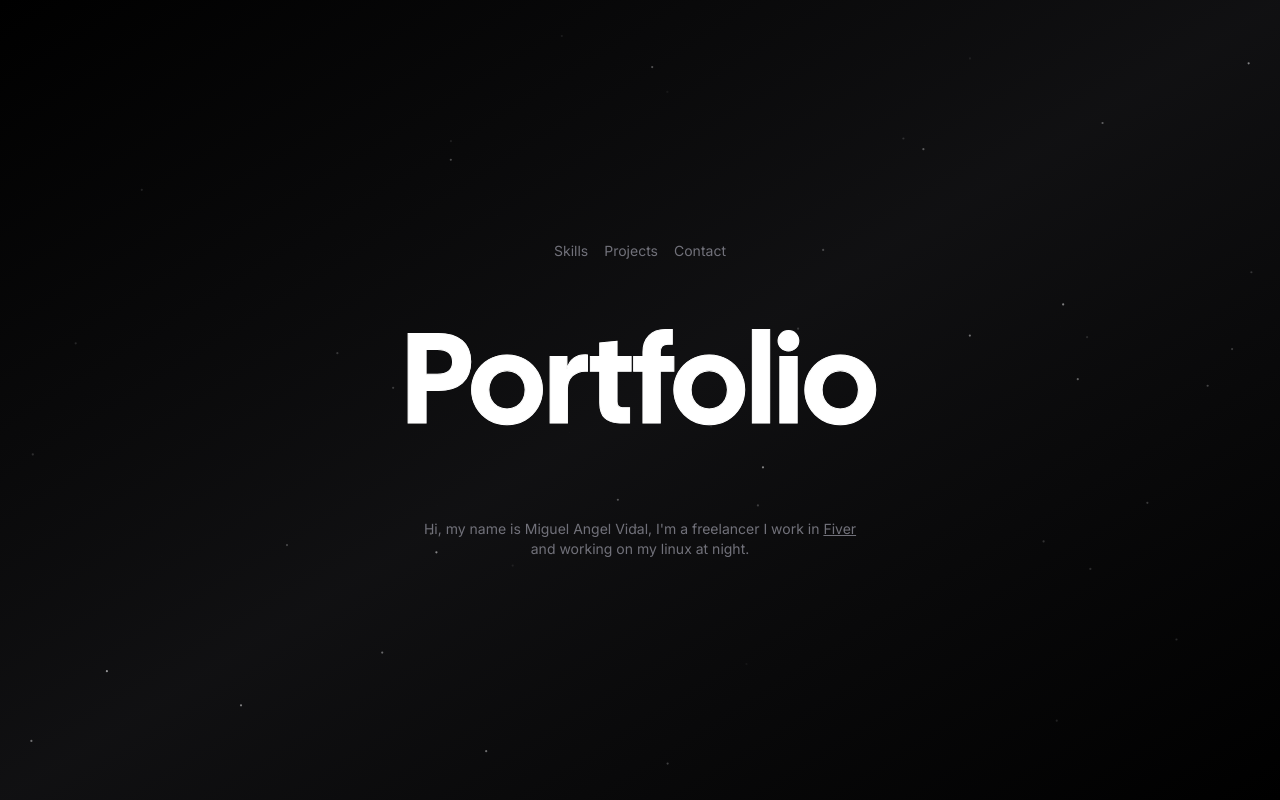
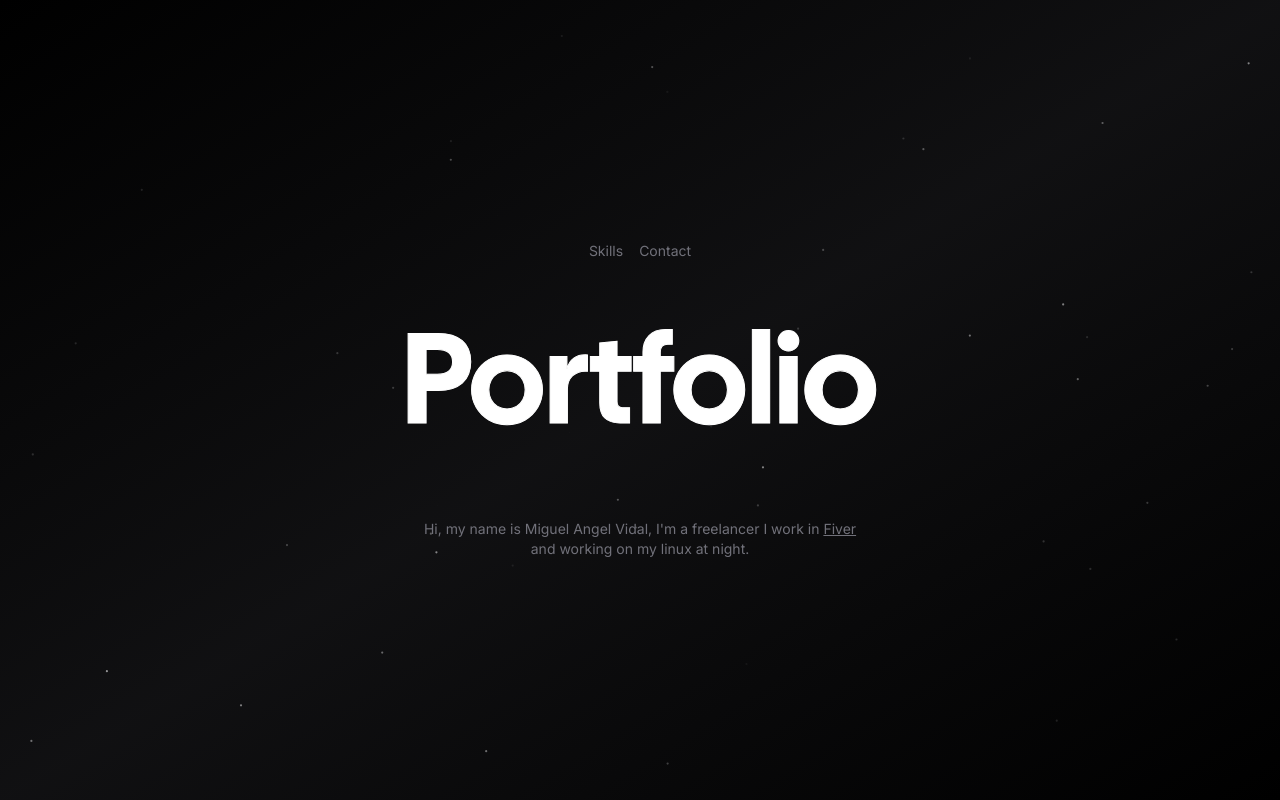
Before and after one commit to foxycrafter/nextjs-portfolio-personal, a Next.js app: page / in a window 1280 px wide. Built offline with nearby package versions, Linux system fonts and the light colour scheme; what tailwindcss-debug-screens would draw is missing.

Commit message:
Update page.tsx

```diff
--- a/app/page.tsx
+++ b/app/page.tsx
@@ -4,7 +4,6 @@ import Particles from "./components/particles";
 
 const navigation = [
 	{ name: "Skills", href: "/skills"},
-	{ name: "Projects", href: "/projects" },
 	{ name: "Contact", href: "/contact" },
 ];
 
```
